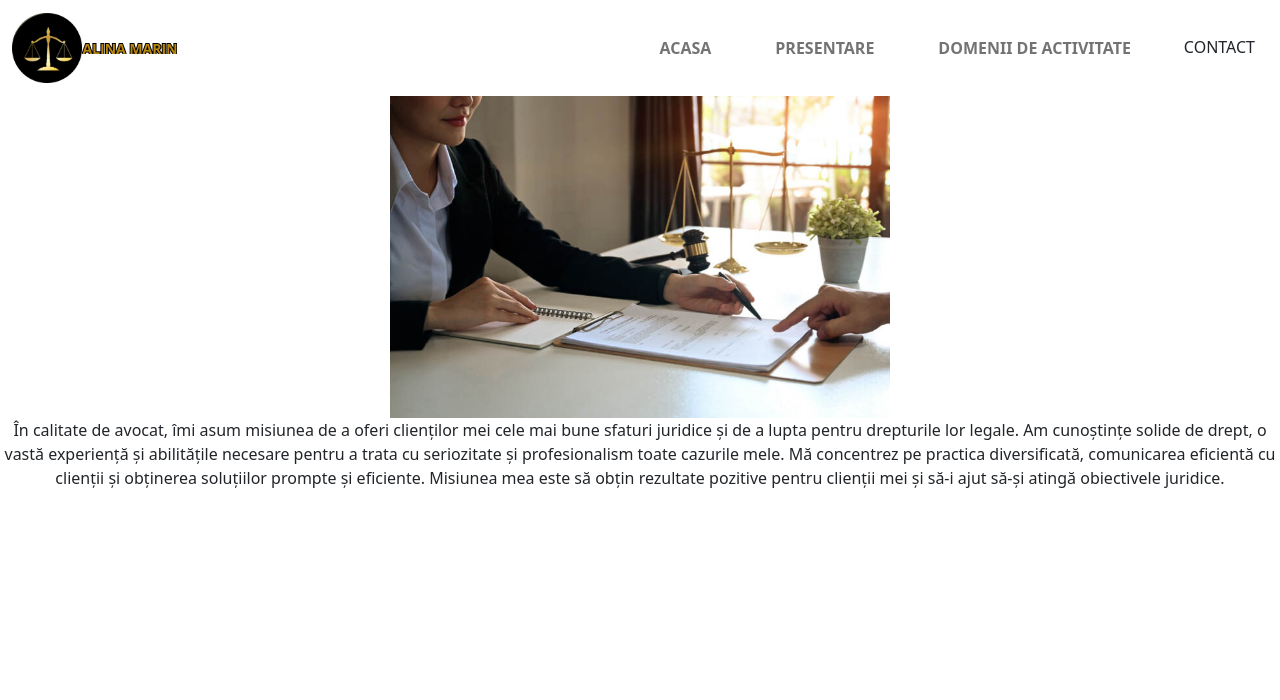
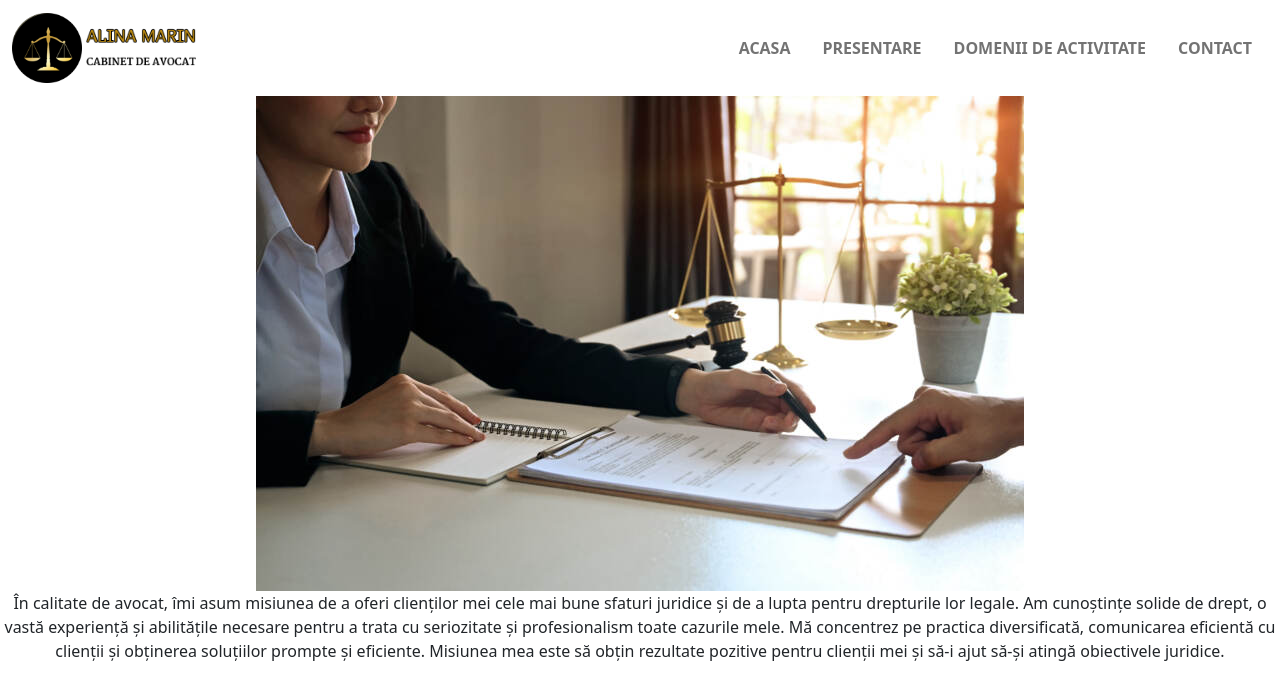
Before and after one commit to AlexJora/lawyer-website, a React (Create React App) app in the folder client/: page / in a window 1280 px wide. Shown: the top 700 px of the page. Built offline with nearby package versions, Linux system fonts and the light colour scheme.

Commit message:
logo finished

```diff
--- a/client/src/App.js
+++ b/client/src/App.js
@@ -5,7 +5,9 @@ import Home from './pages/Home';
 function App() {
   return (
     <div className="App">
-      <Home />
+      <div>
+        <Home />
+      </div>
 
     </div>
   );
--- a/client/src/components/Navbar.js
+++ b/client/src/components/Navbar.js
@@ -10,7 +10,8 @@ const Navbar = () => {
             <span class="text-secondary fw-bold">
               <img src='LOGO2.png' class="img-fluid" alt='measuring scale law logo' style={{ maxWidth: '70px' }} />
               <span>
-                <img src='name.png' class="img-fluid" alt='name' style={{ maxWidth: '100px' }} />
+                <img src='Component 1.png' class="img-fluid mx-1" alt='measuring scale law logo' style={{ maxWidth: '110px' }} />
+
               </span>
 
             </span>
@@ -24,20 +25,17 @@ const Navbar = () => {
           {/* navbar links  */}
           <div class="collapse navbar-collapse justify-content-end align-center" id="main-nav">
             <ul class="navbar-nav">
-              <li class="nav-item mx-4 fw-semibold">
+              <li class="nav-item mx-2 fw-semibold">
                 <a class="nav-link" href="#topics">ACASA</a>
               </li>
-              <li class="nav-item mx-4 fw-semibold">
+              <li class="nav-item mx-2 fw-semibold">
                 <a class="nav-link" href="#reviews">PRESENTARE</a>
               </li>
-              <li class="nav-item mx-4 fw-semibold">
+              <li class="nav-item mx-2 fw-semibold">
                 <a class="nav-link" href="#contact">DOMENII DE ACTIVITATE</a>
               </li>
-              <li class="nav-item  mx-4 fw-semibold d-md-none">
-                <a class="nav-link" href="#pricing">Pricing</a>
-              </li>
-              <li class="nav-item ms-2 d-none d-md-inline">
-                <a class="btn" href="#pricing">CONTACT</a>
+              <li class="nav-item mx-2 fw-semibold">
+                <a class="nav-link" href="#contact">CONTACT</a>
               </li>
 
             </ul>
--- a/client/src/pages/Home.js
+++ b/client/src/pages/Home.js
@@ -7,9 +7,9 @@ const Home = () => {
         {/*navbar*/}
         <Navbar />
         {/* welcome */}
-        <section style={{ Display: 'flex', flexDirection: 'row' }}>
+        <section >
 
-          <img src='welcome-img.jpg' class="img-fluid" alt='welcome' style={{ maxWidth: '500px' }} />
+          <img src='welcome-img.jpg' class="img-fluid" alt='welcome' />
           <p>În calitate de avocat, îmi asum misiunea de a oferi clienților mei cele mai bune sfaturi juridice și de a lupta pentru drepturile lor legale. Am cunoștințe solide de drept, o vastă experiență și abilitățile necesare pentru a trata cu seriozitate și profesionalism toate cazurile mele. Mă concentrez pe practica diversificată, comunicarea eficientă cu clienții și obținerea soluțiilor prompte și eficiente. Misiunea mea este să obțin rezultate pozitive pentru clienții mei și să-i ajut să-și atingă obiectivele juridice.</p>
 
         </section>
```
Also changed, not shown: client/public/Component 1.png (added), client/public/name.png (deleted).
